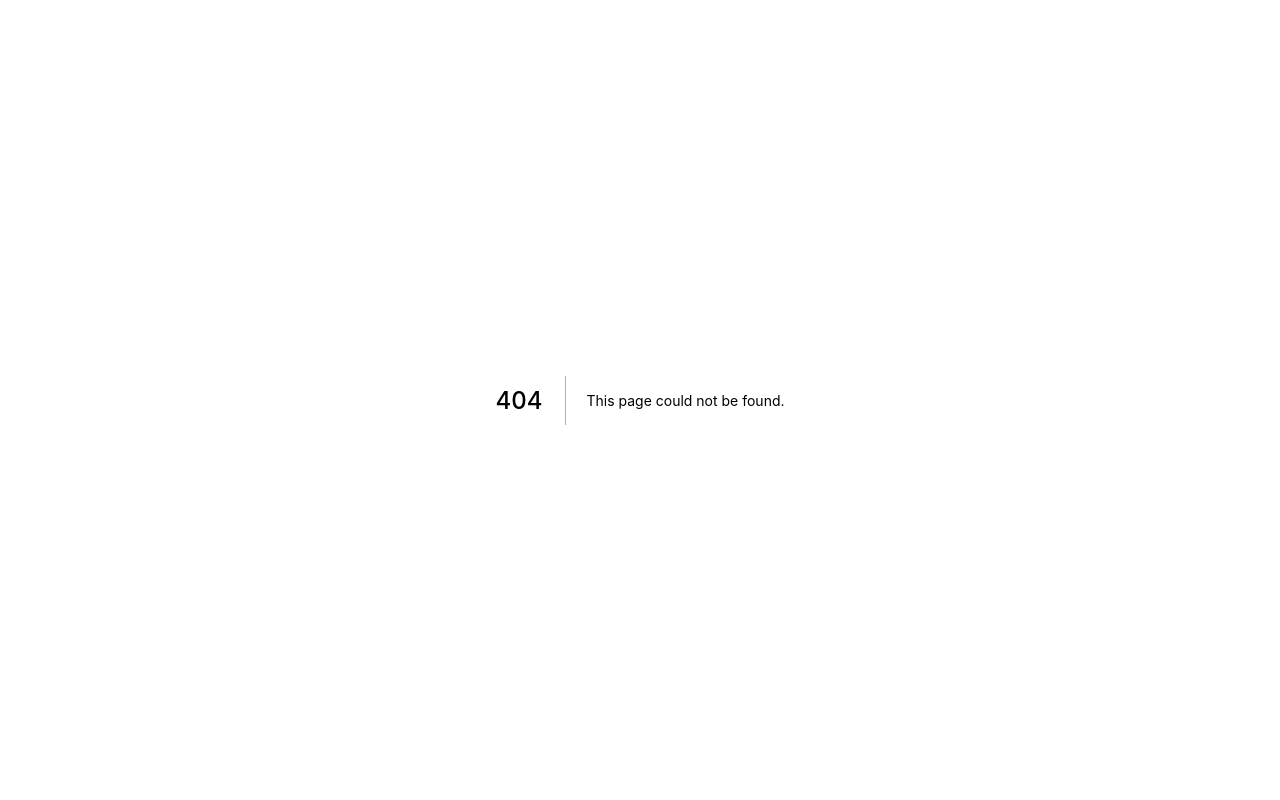
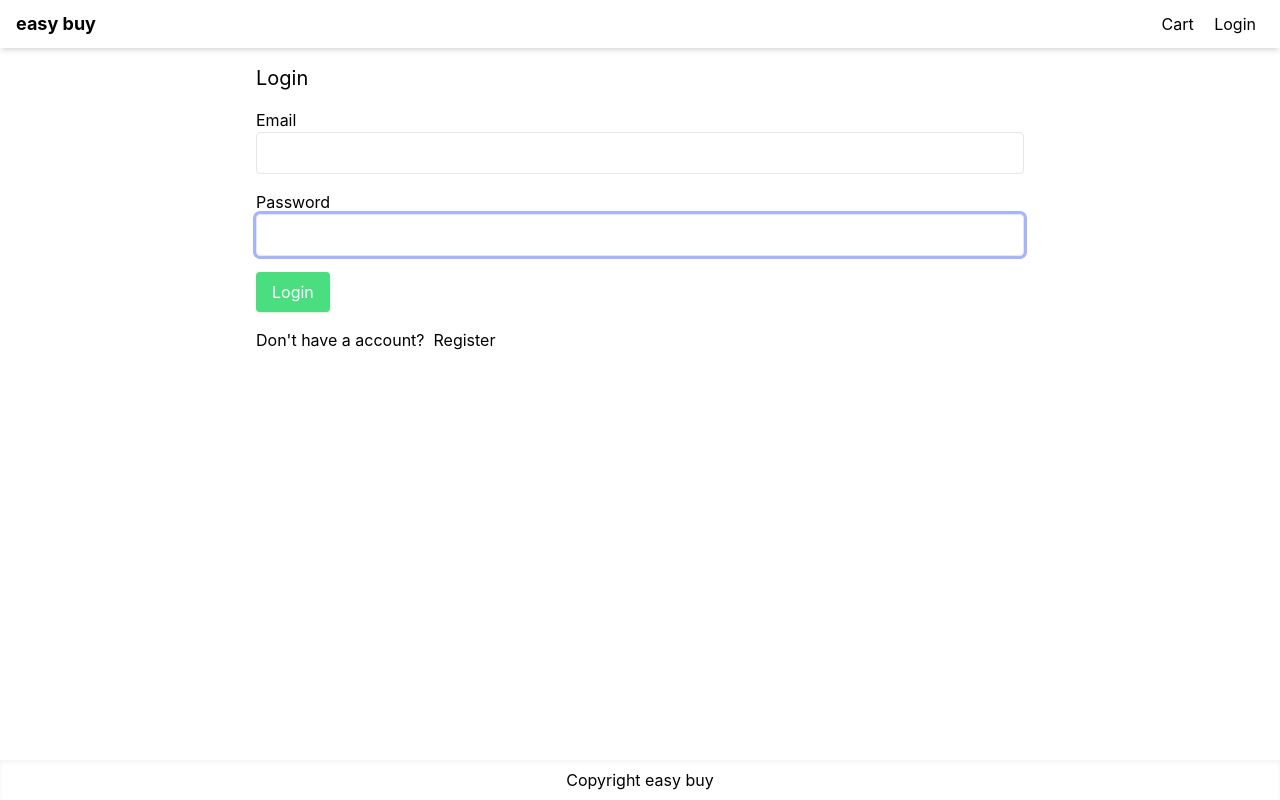
Before and after one commit to dev-ahmedali/easy-buy, a Next.js app: page /login in a window 1280 px wide. Before the commit this address had no page. Built offline with nearby package versions, Linux system fonts and the light colour scheme.

Commit message:
added login form and validation

```diff
--- a/package.json
+++ b/package.json
@@ -14,7 +14,8 @@
     "js-cookie": "^3.0.1",
     "next": "12.2.1",
     "react": "18.2.0",
-    "react-dom": "18.2.0"
+    "react-dom": "18.2.0",
+    "react-hook-form": "^7.33.1"
   },
   "devDependencies": {
     "autoprefixer": "^10.4.7",
--- a/pages/cart.js
+++ b/pages/cart.js
@@ -91,7 +91,7 @@
               </li>
               <li>
                 <button
-                  onClick={() => router.push('/shipping')}
+                  onClick={() => router.push('login?redirect=/shipping')}
                   className="primary-button w-full"
                 >
                   Check Out
--- /dev/null
+++ b/pages/login.js
@@ -0,0 +1,71 @@
+import Link from 'next/link';
+import React from 'react';
+import Layout from '../components/Layout';
+import { useForm } from 'react-hook-form';
+
+export default function LoginScreen() {
+  const {
+    register,
+    handleSubmit,
+    watch,
+    formState: { errors },
+  } = useForm();
+  const submitHandler = (email, password) => {
+    console.log(email, password);
+  };
+  return (
+    <Layout title="Login">
+      <form
+        className="mx-auto max-w-screen-md"
+        onSubmit={handleSubmit(submitHandler)}
+      >
+        <h1 className="mb-4 text-xl">Login</h1>
+        <div className="mb-4">
+          <label htmlFor="email">Email</label>
+          <input
+            {...register('email', {
+              required: 'This field is required',
+              pattern: {
+                value: /^[a-zA-Z0-9_.+-]+@[a-zA-Z0-9-]+.[a-zA-Z0-9-.]+$/i,
+                message: 'Please enter valid email',
+              },
+            })}
+            className="w-full"
+            type="email"
+            id="email"
+            autoFocus
+          ></input>
+          {errors.email && (
+            <div className="text-red-500">{errors.email.message}</div>
+          )}
+        </div>
+        <div className="mb-4">
+          <label htmlFor="password">Password</label>
+          <input
+            {...register('password', {
+              required: 'This field is required',
+              minLength: {
+                value: 6,
+                message: 'Password is more than 5 characters',
+              },
+            })}
+            className="w-full"
+            type="password"
+            id="password"
+            autoFocus
+          ></input>
+          {errors.password && (
+            <div className="text-red-500">{errors.password.message}</div>
+          )}
+        </div>
+        <div className="mb-4">
+          <button className="primary-button">Login</button>
+        </div>
+        <div className="mb-4">
+          Don&apos;t have a account? &nbsp;
+          <Link href="register">Register</Link>
+        </div>
+      </form>
+    </Layout>
+  );
+}
--- a/styles/globals.css
+++ b/styles/globals.css
@@ -25,3 +25,8 @@
 .primary-button {
   @apply bg-green-400 py-2 px-4 shadow outline-none hover:bg-green-300 rounded text-white active:bg-green-600 hover:text-black
 }
+input,
+select,
+textarea {
+  @apply rounded border p-2 outline-none ring-indigo-300 focus:ring;
+}
```
Also changed, not shown: 1 other file (tests, documents, lock files or other folders).
